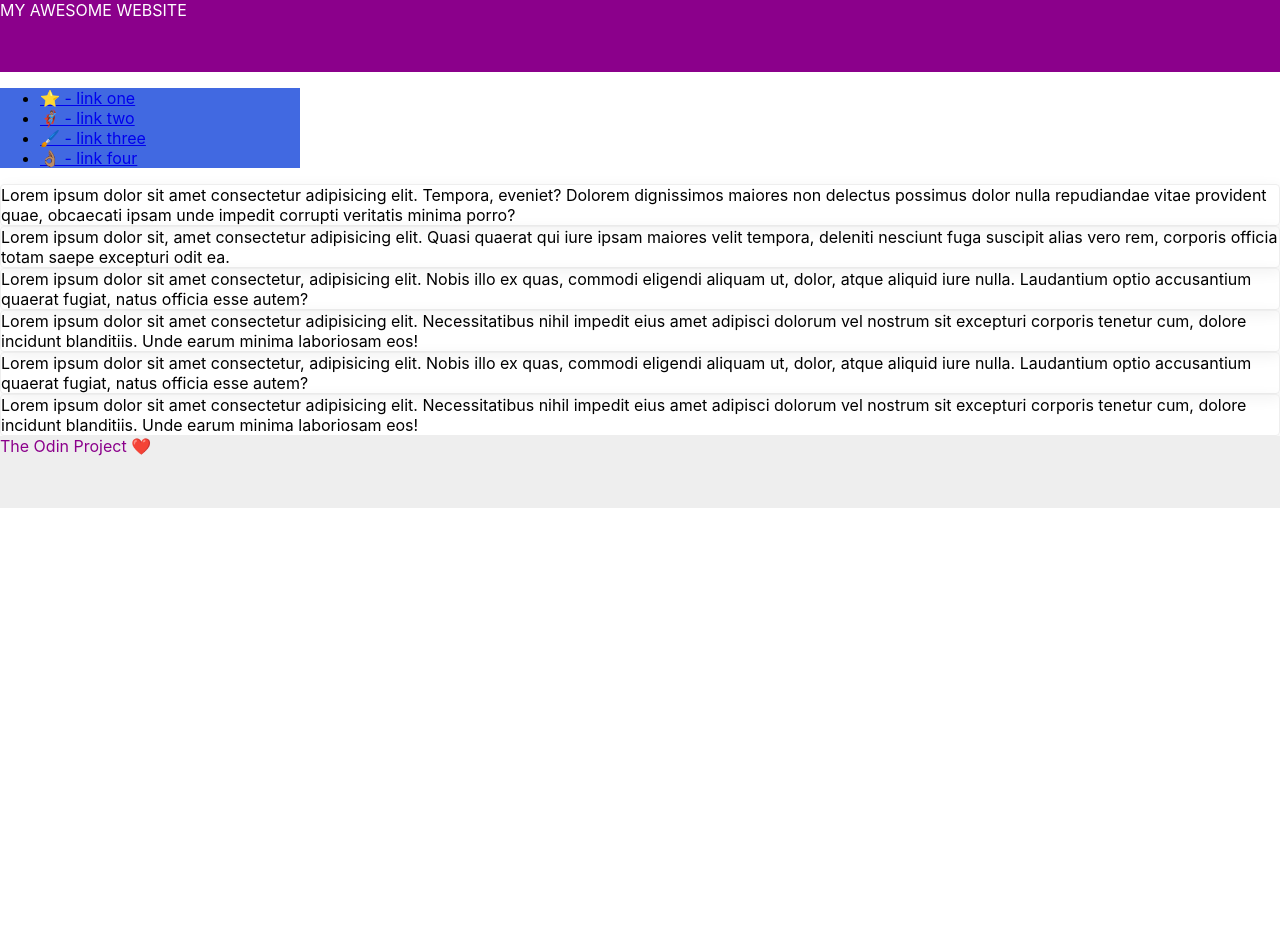
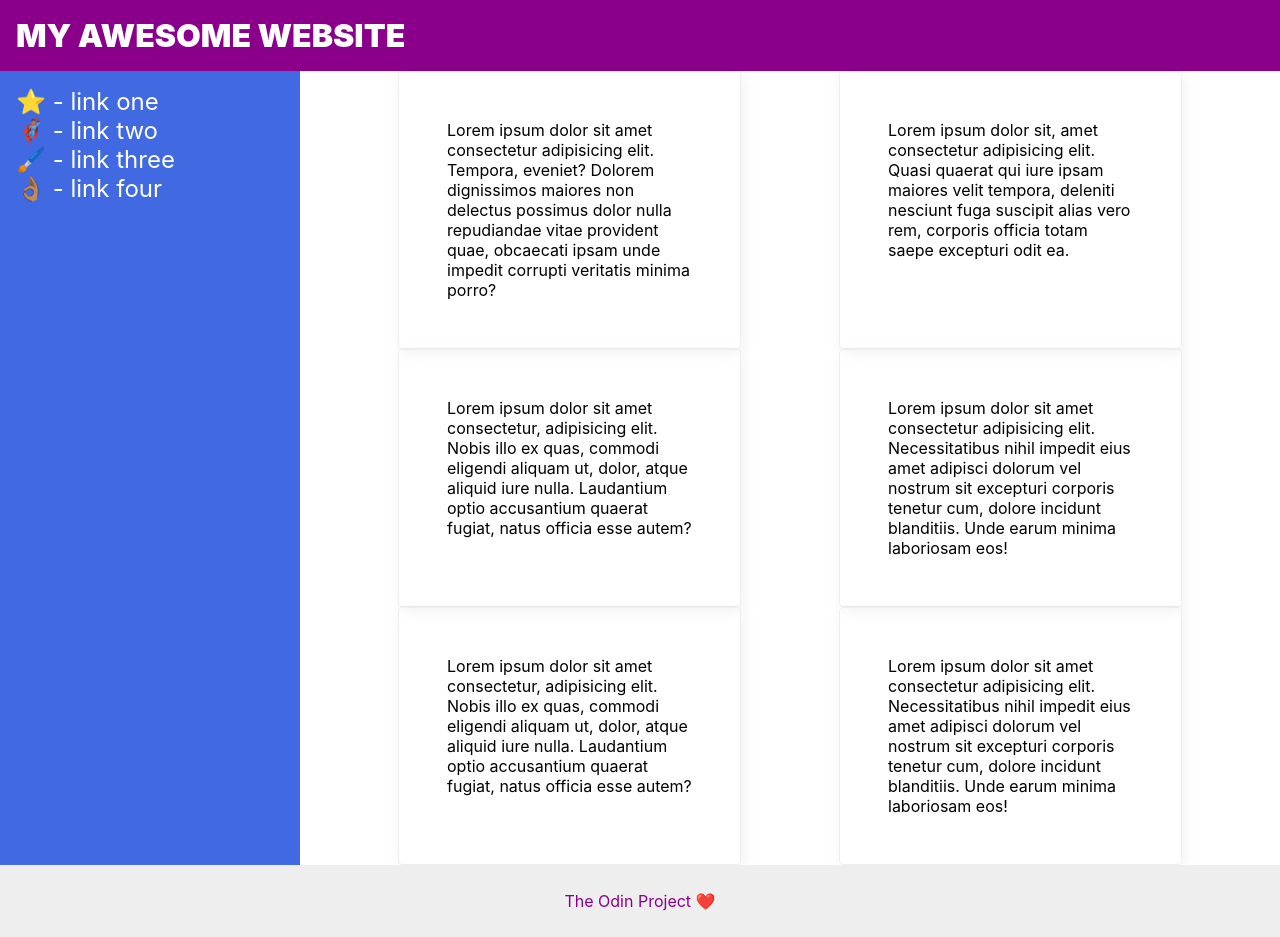
Before and after one commit to dhanraj-theodinstudent/git_flexbox_practice, a plain HTML site: page flex/07-flex-layout-2/index.html in a window 1280 px wide. Before the commit the page ends 800 px from the top, so only its background shows below. Drawn offline with Linux system fonts and the light colour scheme.

Commit message:
Practice with flexbox git_flex_layout_2

```diff
--- a/flex/07-flex-layout-2/index.html
+++ b/flex/07-flex-layout-2/index.html
@@ -1,17 +1,18 @@
 <!DOCTYPE html>
 <html lang="en">
-  <head>
-    <meta charset="UTF-8">
-    <meta http-equiv="X-UA-Compatible" content="IE=edge">
-    <meta name="viewport" content="width=device-width, initial-scale=1.0">
-    <title>The Holy Grail</title>
-    <link rel="stylesheet" href="style.css">
-  </head>
-  <body>
-    <div class="header">
-      MY AWESOME WEBSITE
-    </div>
 
+<head>
+  <meta charset="UTF-8" />
+  <meta http-equiv="X-UA-Compatible" content="IE=edge" />
+  <meta name="viewport" content="width=device-width, initial-scale=1.0" />
+  <title>The Holy Grail</title>
+  <link rel="stylesheet" href="style.css" />
+</head>
+
+<body class="container">
+  <div class="header">MY AWESOME WEBSITE</div>
+
+  <div class="middle">
     <div class="sidebar">
       <ul>
         <li><a href="#">⭐ - link one</a></li>
@@ -21,15 +22,44 @@
       </ul>
     </div>
 
-    <div class="card">Lorem ipsum dolor sit amet consectetur adipisicing elit. Tempora, eveniet? Dolorem dignissimos maiores non delectus possimus dolor nulla repudiandae vitae provident quae, obcaecati ipsam unde impedit corrupti veritatis minima porro?</div>
-    <div class="card">Lorem ipsum dolor sit, amet consectetur adipisicing elit. Quasi quaerat qui iure ipsam maiores velit tempora, deleniti nesciunt fuga suscipit alias vero rem, corporis officia totam saepe excepturi odit ea.</div>
-    <div class="card">Lorem ipsum dolor sit amet consectetur, adipisicing elit. Nobis illo ex quas, commodi eligendi aliquam ut, dolor, atque aliquid iure nulla. Laudantium optio accusantium quaerat fugiat, natus officia esse autem?</div>
-    <div class="card">Lorem ipsum dolor sit amet consectetur adipisicing elit. Necessitatibus nihil impedit eius amet adipisci dolorum vel nostrum sit excepturi corporis tenetur cum, dolore incidunt blanditiis. Unde earum minima laboriosam eos!</div>
-    <div class="card">Lorem ipsum dolor sit amet consectetur, adipisicing elit. Nobis illo ex quas, commodi eligendi aliquam ut, dolor, atque aliquid iure nulla. Laudantium optio accusantium quaerat fugiat, natus officia esse autem?</div>
-    <div class="card">Lorem ipsum dolor sit amet consectetur adipisicing elit. Necessitatibus nihil impedit eius amet adipisci dolorum vel nostrum sit excepturi corporis tenetur cum, dolore incidunt blanditiis. Unde earum minima laboriosam eos!</div>
+    <div class="cards">
+      <div class="card">
+        Lorem ipsum dolor sit amet consectetur adipisicing elit. Tempora,
+        eveniet? Dolorem dignissimos maiores non delectus possimus dolor nulla
+        repudiandae vitae provident quae, obcaecati ipsam unde impedit corrupti
+        veritatis minima porro?
+      </div>
+      <div class="card">
+        Lorem ipsum dolor sit, amet consectetur adipisicing elit. Quasi quaerat
+        qui iure ipsam maiores velit tempora, deleniti nesciunt fuga suscipit
+        alias vero rem, corporis officia totam saepe excepturi odit ea.
+      </div>
+      <div class="card">
+        Lorem ipsum dolor sit amet consectetur, adipisicing elit. Nobis illo ex
+        quas, commodi eligendi aliquam ut, dolor, atque aliquid iure nulla.
+        Laudantium optio accusantium quaerat fugiat, natus officia esse autem?
+      </div>
+      <div class="card">
+        Lorem ipsum dolor sit amet consectetur adipisicing elit. Necessitatibus
+        nihil impedit eius amet adipisci dolorum vel nostrum sit excepturi
+        corporis tenetur cum, dolore incidunt blanditiis. Unde earum minima
+        laboriosam eos!
+      </div>
+      <div class="card">
+        Lorem ipsum dolor sit amet consectetur, adipisicing elit. Nobis illo ex
+        quas, commodi eligendi aliquam ut, dolor, atque aliquid iure nulla.
+        Laudantium optio accusantium quaerat fugiat, natus officia esse autem?
+      </div>
+      <div class="card">
+        Lorem ipsum dolor sit amet consectetur adipisicing elit. Necessitatibus
+        nihil impedit eius amet adipisci dolorum vel nostrum sit excepturi
+        corporis tenetur cum, dolore incidunt blanditiis. Unde earum minima
+        laboriosam eos!
+      </div>
+    </div>
+  </div>
 
-    <div class="footer">
-      The Odin Project ❤️
-    </div>
-  </body>
+  <div class="footer">The Odin Project ❤️</div>
+</body>
+
 </html>
--- a/flex/07-flex-layout-2/style.css
+++ b/flex/07-flex-layout-2/style.css
@@ -5,25 +5,61 @@ body {
 }
 
 .header {
-  height: 72px;
+  /* height: 72px; */
   background: darkmagenta;
   color: white;
+  font-size: 32px;
+  font-weight: 900;
+  justify-content: center;
+  padding: 16px;
 }
 
 .footer {
   height: 72px;
   background: #eee;
   color: darkmagenta;
+  display: flex;
+  justify-content: center;
+  align-items: center;
 }
 
 .sidebar {
   width: 300px;
   background: royalblue;
   box-sizing: border-box;
+  padding: 16px;
+  flex-shrink: 0;
 }
 
 .card {
   border: 1px solid #eee;
   box-shadow: 2px 4px 16px rgba(0,0,0,.06);
   border-radius: 4px;
+  width: 25%;
+  padding: 48px;
 }
+.container {
+  display: flex;
+  flex-direction: column;
+  justify-content: space-between;
+}
+.middle {
+  display: flex;
+  flex:2;
+}
+.cards {
+  display: flex;
+  flex-wrap: wrap;
+  justify-content: space-evenly;
+  flex: 3;
+}
+ul {
+  list-style-type:none;
+  margin: 0;
+  padding: 0;
+}
+ul li a {
+  font-size: 24px;
+  text-decoration: none;
+  color: white;
+}
```
